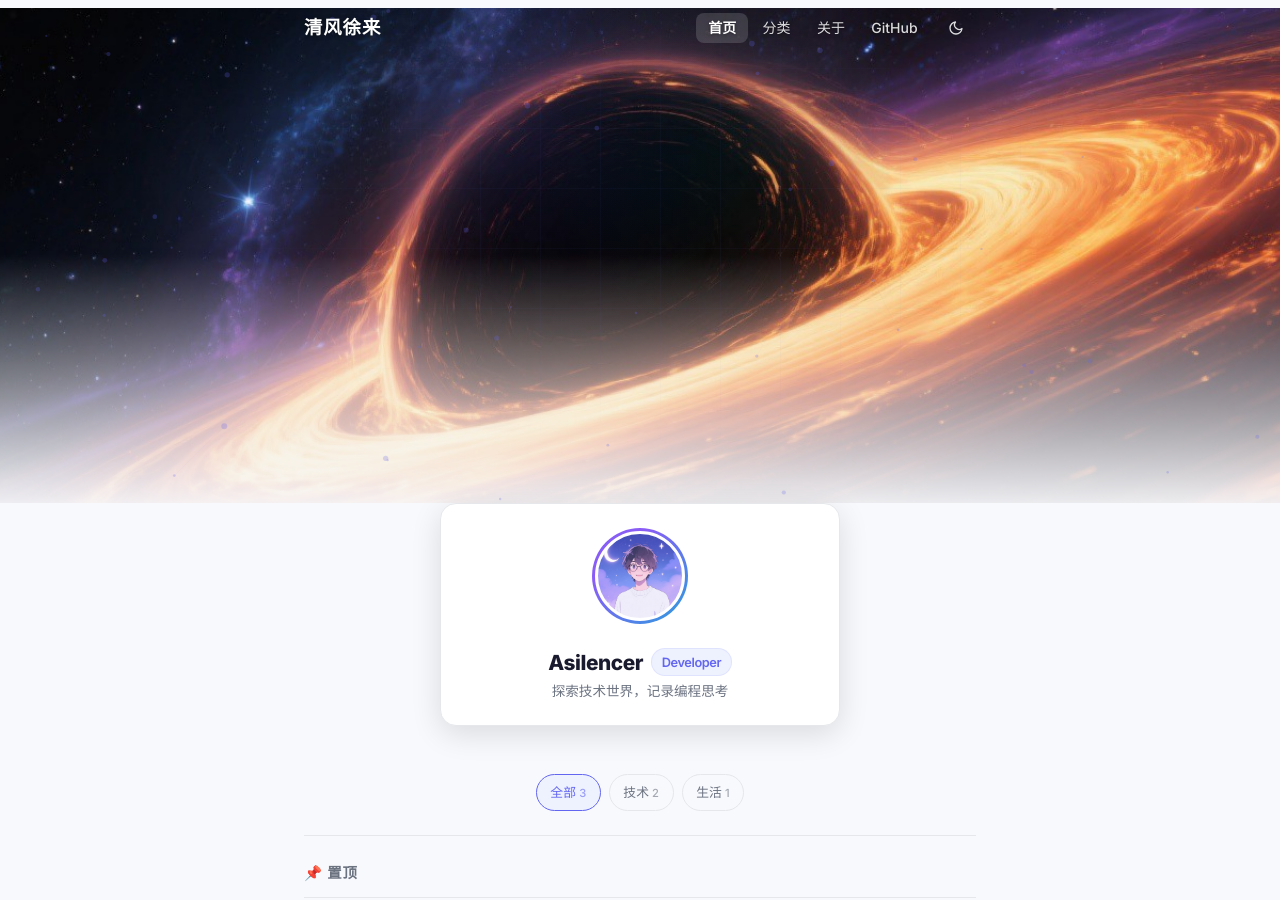
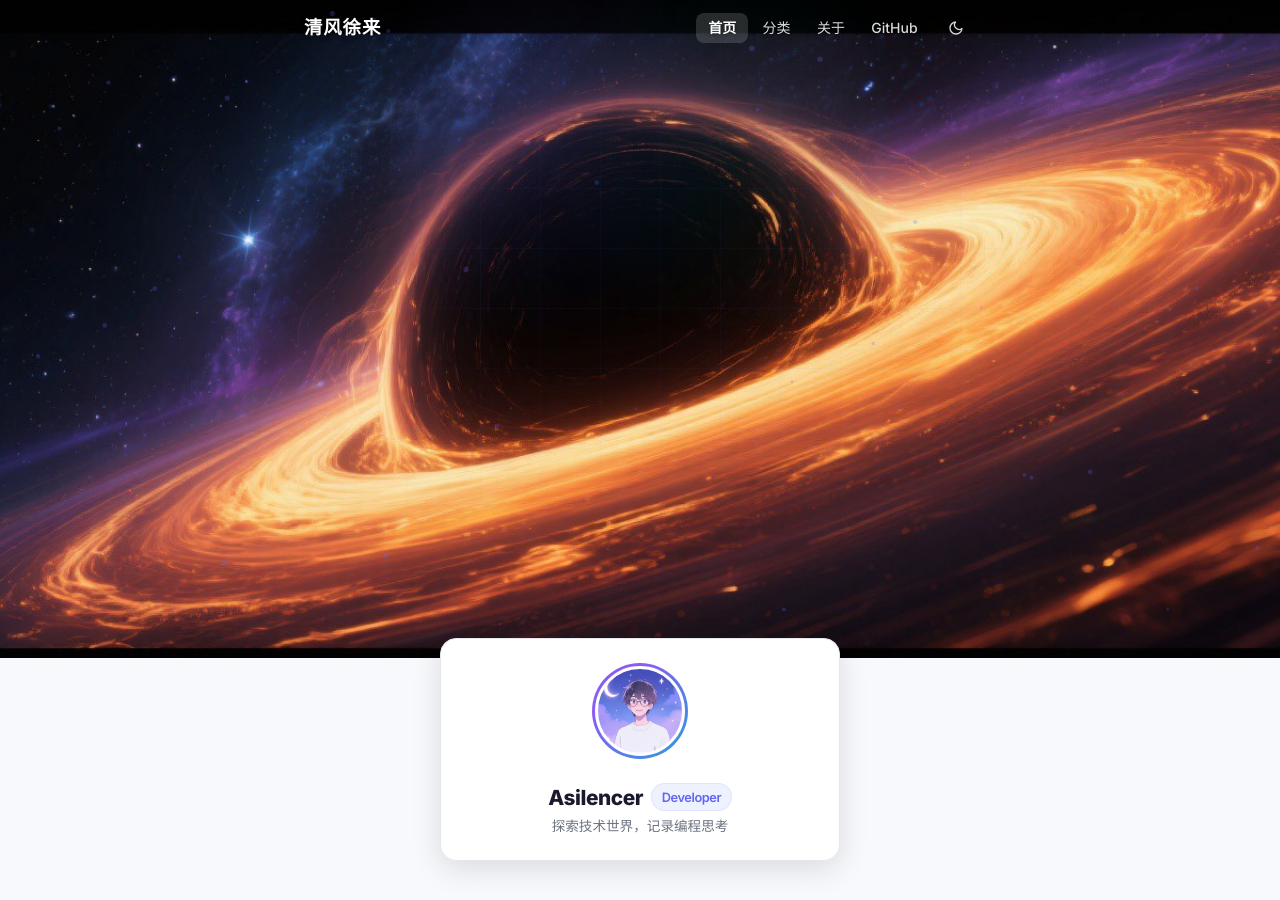
Before and after one commit to Asilencer/asilencer.github.io, a Jekyll site: the page built from index.html, in a window 1280 px wide and 900 px high. Built offline with Jekyll 4.4.1, drawn with Linux system fonts in a browser that asks for light colours.

Commit message:
Fix: navbar always transparent, hero taller 70vh, clean image no overlay, gradient below hero edge

```diff
--- a/_layouts/default.html
+++ b/_layouts/default.html
@@ -6,7 +6,7 @@
   <title>{% if page.title %}{{ page.title }} | {{ site.title }}{% else %}{{ site.title }}{% endif %}</title>
   <meta name="description" content="{{ page.excerpt | default: site.description | strip_html | truncate: 160 }}">
   {% seo %}
-  <link rel="stylesheet" href="{{ '/assets/css/style.css?v=2' | relative_url }}">
+  <link rel="stylesheet" href="{{ '/assets/css/style.css?v=3' | relative_url }}">
   <link rel="preconnect" href="https://fonts.googleapis.com">
   <link rel="preconnect" href="https://fonts.gstatic.com" crossorigin>
   <link href="https://fonts.googleapis.com/css2?family=Inter:wght@400;500;600;700;800&family=Noto+Sans+SC:wght@400;500;700&family=JetBrains+Mono:wght@400;500&display=swap" rel="stylesheet">
--- a/assets/css/style.css
+++ b/assets/css/style.css
@@ -147,12 +147,12 @@ img { max-width: 100%; height: auto; }
   z-index: 100;
   background: transparent;
   padding: 0.7rem 0;
-  transition: all var(--transition);
+  transition: background 0.3s, box-shadow 0.3s;
 }
 
 .navbar.scrolled {
-  background: var(--color-surface);
-  box-shadow: var(--shadow-sm);
+  background: transparent;
+  box-shadow: none;
 }
 
 .navbar .container {
@@ -270,13 +270,13 @@ img { max-width: 100%; height: auto; }
 /* ===== Hero Section ===== */
 .hero {
   position: relative;
-  height: 55vh;
-  min-height: 380px;
+  height: 70vh;
+  min-height: 480px;
   margin-top: -48px;
-  overflow: hidden;
+  overflow: visible;
 }
 
-/* Black hole background - only in hero area */
+/* Black hole background - only in hero area, full clean image */
 .hero-bg {
   position: absolute;
   top: 0;
@@ -288,19 +288,6 @@ img { max-width: 100%; height: auto; }
   z-index: 0;
 }
 
-/* Bottom fade: black hole blends into page background */
-.hero-bg::after {
-  content: '';
-  position: absolute;
-  bottom: 0;
-  left: 0;
-  right: 0;
-  height: 50%;
-  background: linear-gradient(to top, var(--color-bg), transparent);
-  z-index: 1;
-  pointer-events: none;
-}
-
 [data-theme="dark"] .hero-bg {
   filter: saturate(1.3) brightness(1.05);
 }
@@ -309,6 +296,19 @@ img { max-width: 100%; height: auto; }
   0% { transform: scale(1.05) translate(0, 0); }
   50% { transform: scale(1.1) translate(-8px, -4px); }
   100% { transform: scale(1.07) translate(4px, 6px); }
+}
+
+/* Bottom gradient transition: page bg color fades in BELOW the hero image */
+.hero::after {
+  content: '';
+  position: absolute;
+  bottom: -80px;
+  left: 0;
+  right: 0;
+  height: 80px;
+  background: linear-gradient(to bottom, transparent, var(--color-bg));
+  z-index: 1;
+  pointer-events: none;
 }
 
 /* Grid background */
```
